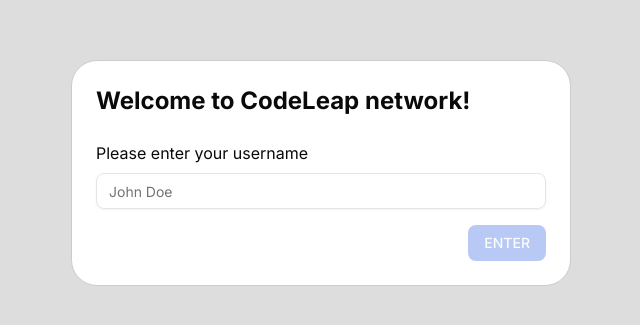
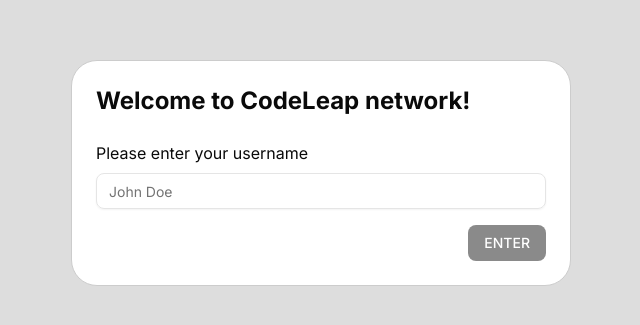
Before and after one commit to jpsilvestrini/codeleap-engineering-test, a Next.js app: page /signup in a window 1280 px wide. Shown: the part 227-552 px from the top of the page, without its empty margins (319-959 px from the left). Built offline with nearby package versions, Linux system fonts and the light colour scheme; no server answers; what next-client-cookies would draw is missing.

Commit message:
fix: signup button with differente colors from design

```diff
--- a/src/components/forms/signup-form.tsx
+++ b/src/components/forms/signup-form.tsx
@@ -57,7 +57,7 @@
         <div className="flex items-center justify-end gap-2.5">
           <Button
             disabled={!username}
-            variant={!username ? "default" : "secondary"}
+            variant={!username ? "secondary" : "default"}
             type="submit"
           >
             ENTER
```
